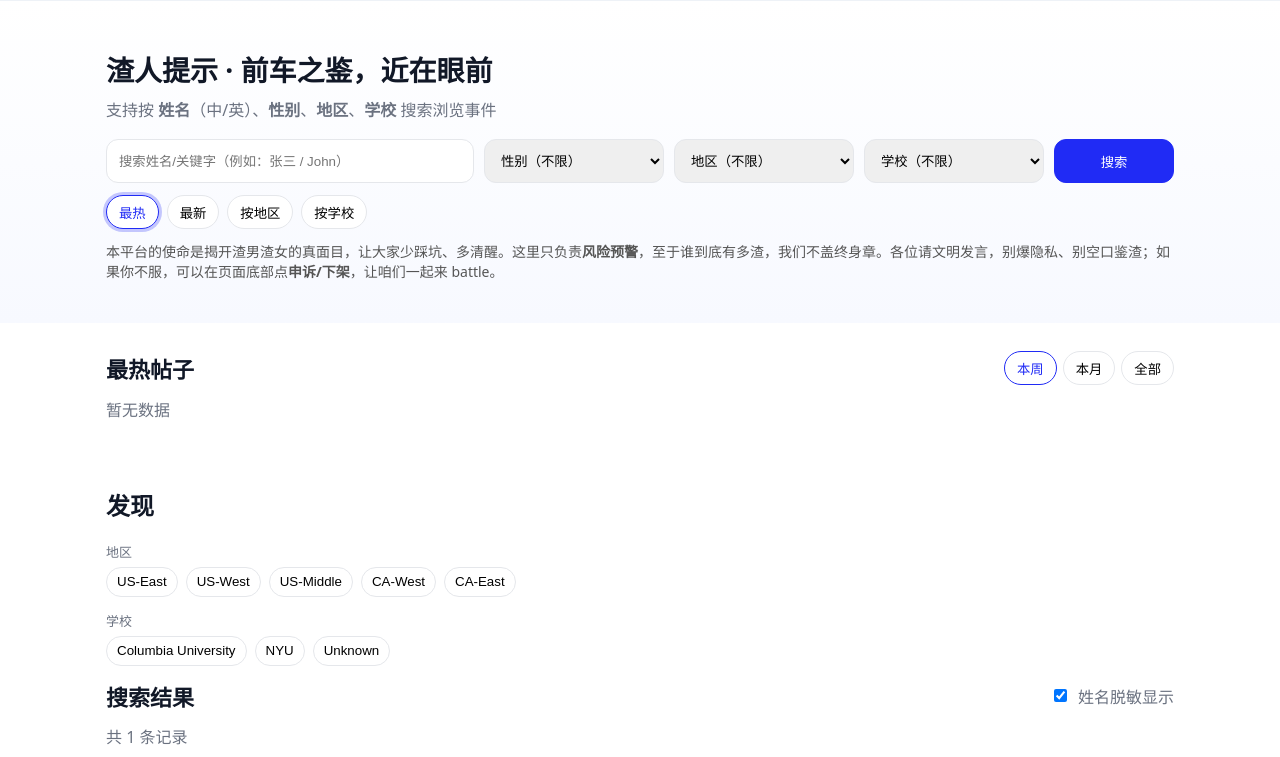
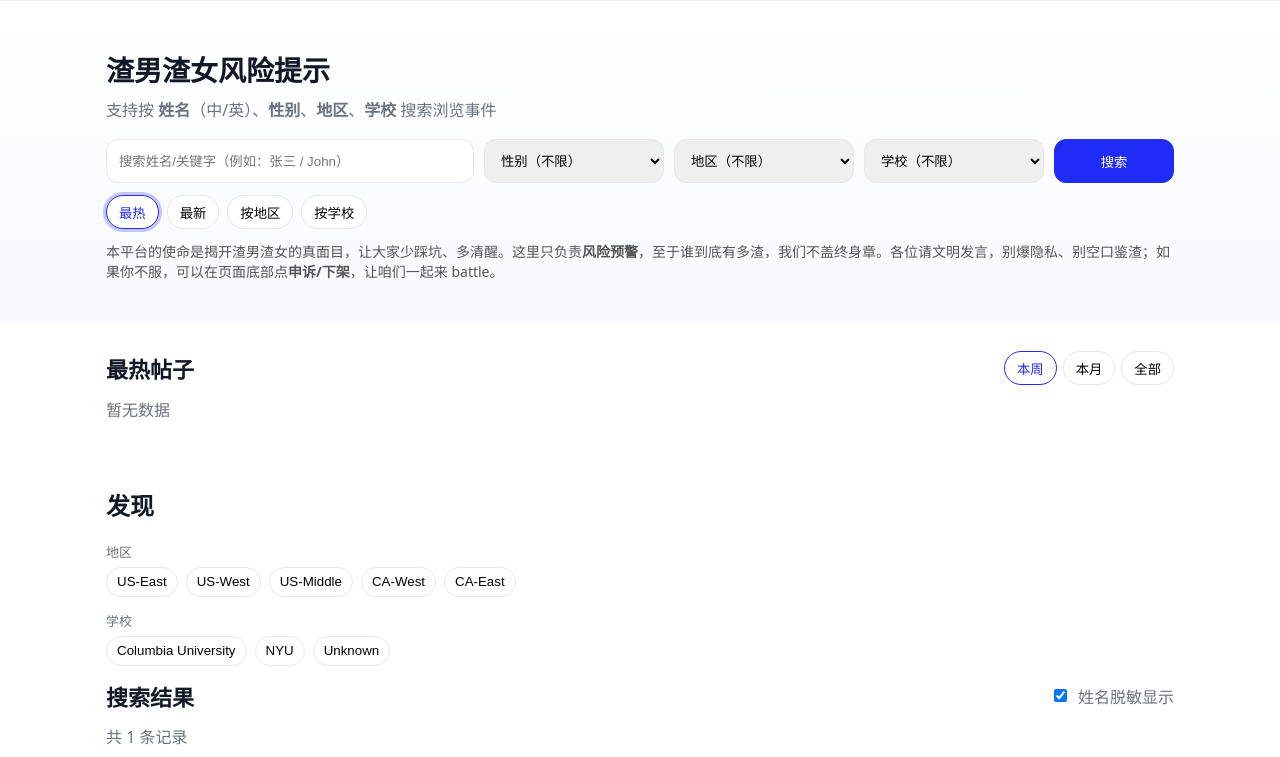
Before and after one commit to GG-Bond798/date, a plain HTML site: page index.html in a window 1280 px wide. Shown: the part 60-817 px from the top of the page. Drawn offline with Linux system fonts and the light colour scheme.

Commit message:
Add files via upload

```diff
--- a/index.html
+++ b/index.html
@@ -3,7 +3,7 @@
 <head>
   <meta charset="utf-8" />
   <meta name="viewport" content="width=device-width, initial-scale=1" />
-  <title>北美留学的那些事儿｜经验分享与风险提示</title>
+  <title>北美留学的那些事儿｜渣男渣女风险提示</title>
   <meta name="description" content="面向留学生的经验分享与风险提示平台：按姓名、性别、地区、学校等搜索浏览事件与最热视频。" />
   <meta name="robots" content="noimageindex" />
   <link rel="stylesheet" href="assets/css/styles.css" />
@@ -31,7 +31,7 @@
     <!-- Hero 搜索区 -->
     <section class="hero">
       <div class="container">
-        <h1>渣人提示 · 前车之鉴，近在眼前</h1>
+        <h1>渣男渣女风险提示</h1>
         <p class="sub">支持按 <b>姓名</b>（中/英）、<b>性别</b>、<b>地区</b>、<b>学校</b> 搜索浏览事件</p>
 
         <form id="search-form" class="search-bar" aria-label="搜索">
```
